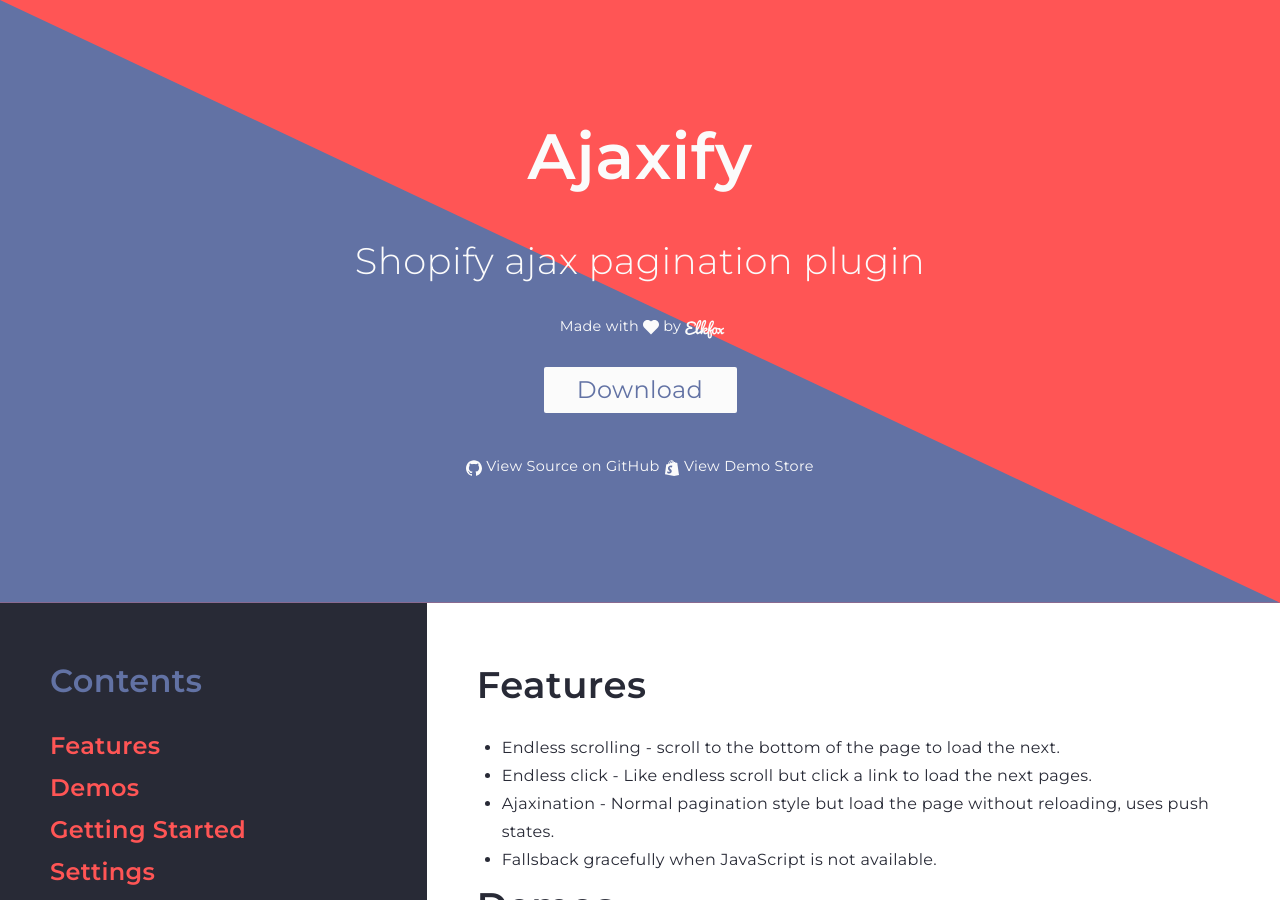
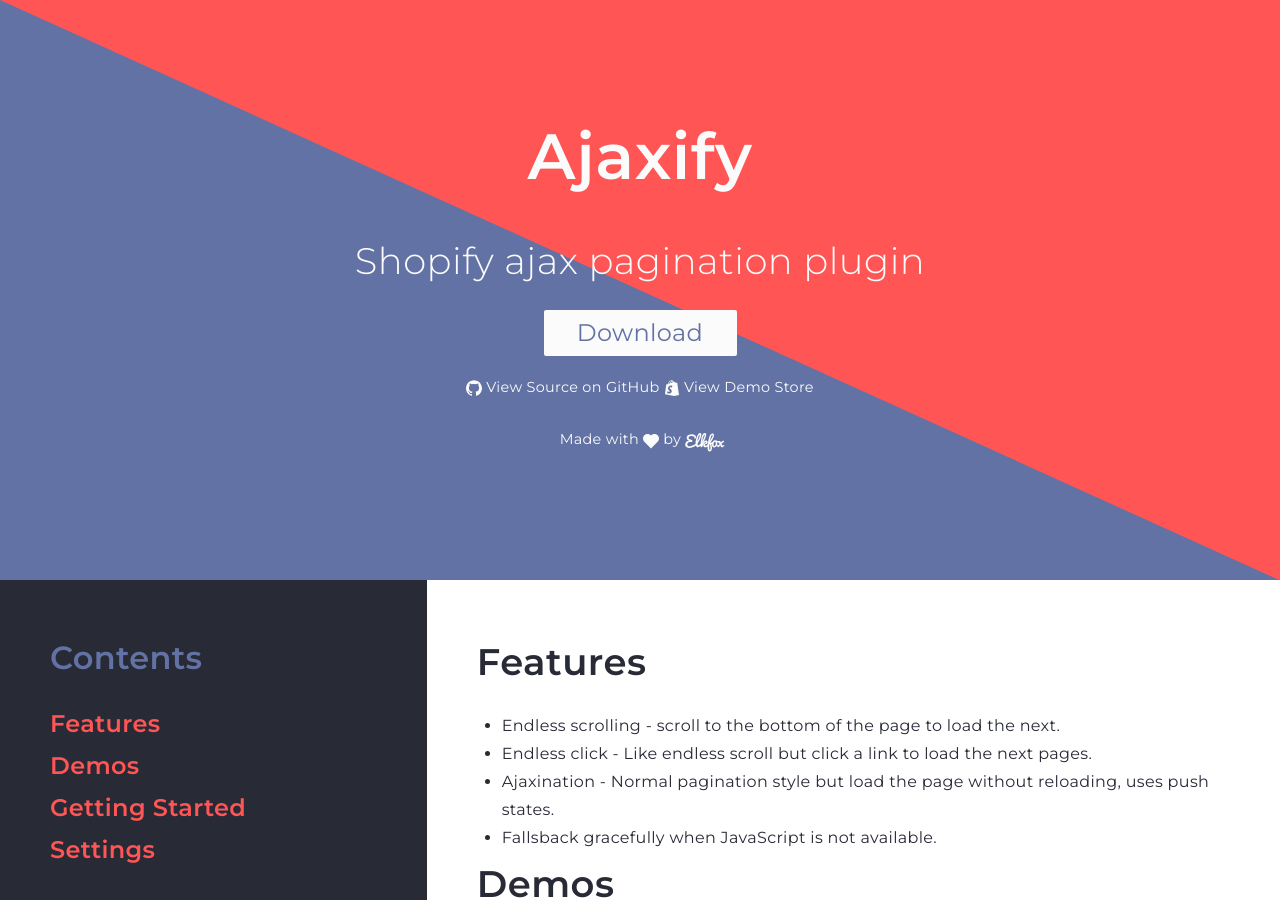
Before and after one commit to Elkfox/Ajaxinate, a Jekyll site: the page built from docs/index.md, in a window 1280 px wide and 900 px high. Built offline with Jekyll 4.4.1, drawn with Linux system fonts in a browser that asks for light colours; nearby versions of some CDN libraries.

Commit message:
Moved credit

```diff
--- a/docs/_includes/header.html
+++ b/docs/_includes/header.html
@@ -2,9 +2,9 @@
   <div class="content">
     <h1>{{ site.data.site.name }}</h1>
     <h2>{{ site.data.site.subtitle }}</h2>
-    <p><a href="elkfox.com" target="_blank" rel="nofollow">Made with {% include icon.html icon='heart' icon_size='16' %} by {% include icon.html icon='elkfox' icon_size='35' %}</a><p>
     <a class="button" href="{{ site.data.site.download_url }}">Download</a>
     <p><a href="{{ site.data.site.github_url }}" target="_blank" rel="nofollow">{% include icon.html icon='github' icon_size='16' %} View Source on GitHub </a><a href="{{ site.data.site.demo_url }}"  target="_blank" rel="nofollow"> {% include icon.html icon='shopify' icon_size='16' %} View Demo Store</a></p>
+    <p><a href="elkfox.com" target="_blank" rel="nofollow">Made with {% include icon.html icon='heart' icon_size='16' %} by {% include icon.html icon='elkfox' icon_size='35' %}</a><p>
   </div>
   <div class="triangle">
     <svg viewBox="0 0 512 512" xmlns="http://www.w3.org/2000/svg" preserveAspectRatio="none"><path d="M0 0l512 512H0"/></svg>
```
